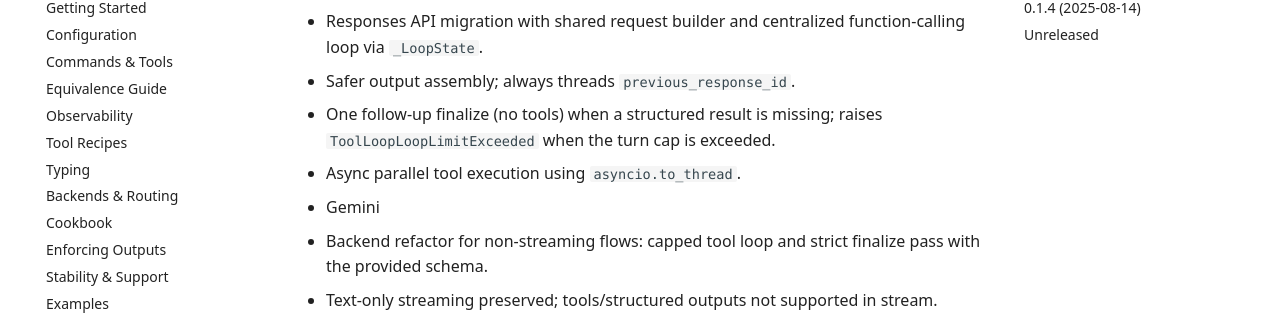
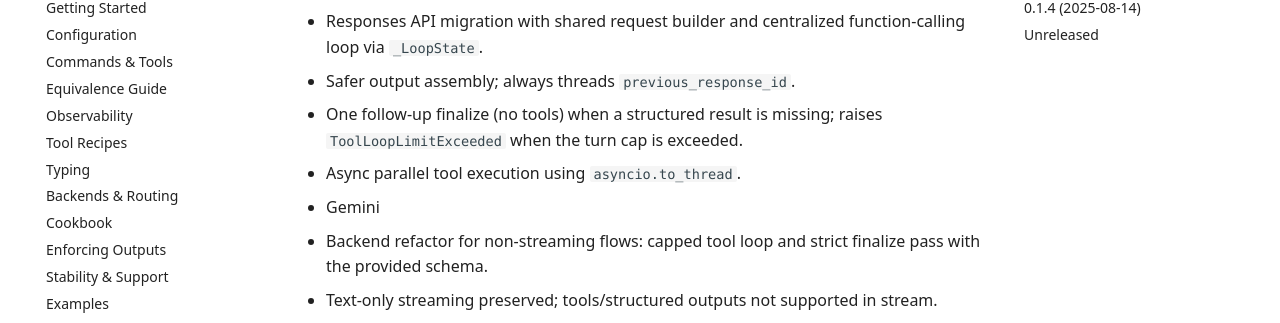
Before and after one commit to lydakis/alloy, an MkDocs documentation site: the page built from docs/whats-new.md, in a window 1280 px wide and 900 px high, scrolled down 395 px. Shown: the part 127-450 px from the top of the window. Built offline with MkDocs 1.6.1 and Material for MkDocs 9.7.7, drawn with Linux system fonts in a browser that asks for light colours; comment, search, counter and statistics services are not loaded.

Commit message:
docs: update what's new typos

```diff
--- a/docs/whats-new.md
+++ b/docs/whats-new.md
@@ -6,6 +6,7 @@ Release notes and highlights. See full changelog for details.
 - Releases: https://github.com/lydakis/alloy/releases
 
 ## 0.2.0 (2025-08-26)
+
 - Cross‑provider streaming policy
   - Unified on text‑only streaming. Commands with tools or non‑string outputs do not stream (guarded in code and docs).
   - Examples and Getting Started updated to call this out explicitly.
@@ -13,7 +14,7 @@ Release notes and highlights. See full changelog for details.
 - OpenAI
   - Responses API migration with shared request builder and centralized function‑calling loop via `_LoopState`.
   - Safer output assembly; always threads `previous_response_id`.
-  - One follow‑up finalize (no tools) when a structured result is missing; raises `ToolLoopLoopLimitExceeded` when the turn cap is exceeded.
+  - One follow‑up finalize (no tools) when a structured result is missing; raises `ToolLoopLimitExceeded` when the turn cap is exceeded.
   - Async parallel tool execution using `asyncio.to_thread`.
 
 - Gemini
@@ -38,12 +39,14 @@ Release notes and highlights. See full changelog for details.
   - Docs improvements: stability page, streaming policy, configuration defaults; theme & brand refinements.
 
 ## 0.1.4 (2025-08-14)
+
 - Typing defaults: omit `output` → `str` (async → `Awaitable[str]`); refined stubs and preserved ParamSpec; `ask.stream_async` typed.
 - DBC: `ToolError` messages surface back to the model (OpenAI/Anthropic) for early corrective feedback; unit + integration tests; docs + examples.
 - Docs: Typing page, Equivalence Guide, Tool Recipes, patterns examples; standardized imports and decorator style.
 - Tooling: pre-commit enforcement for imports and decorator style in code + docs.
 
 ## Unreleased
+
 - OpenAI: migrate to Responses API; shared request builder; centralized tool-call processing; safer output assembly.
 - Structured Outputs (strict mode):
   - Only provider-enforced JSON Schema; no prompt shaping.
@@ -52,5 +55,5 @@ Release notes and highlights. See full changelog for details.
 - Types: forward-ref dataclass coercion; unified parse path; cached type-hints; native typing.
 - Commands: helper mixin for parse/retry; consistent error chaining; retry docs clarified (total attempts).
 - Docs: updated “Enforcing Outputs” to describe strict-mode behavior and limitations.
- - Streaming: simplified policy — text-only across providers; commands with tools or non-string outputs do not stream; use provider SDKs for complex streaming.
- - Gemini: backend refactor with non-streaming tool loop and strict finalize; streaming remains text-only.
+- Streaming: simplified policy — text-only across providers; commands with tools or non-string outputs do not stream; use provider SDKs for complex streaming.
+- Gemini: backend refactor with non-streaming tool loop and strict finalize; streaming remains text-only.
```
